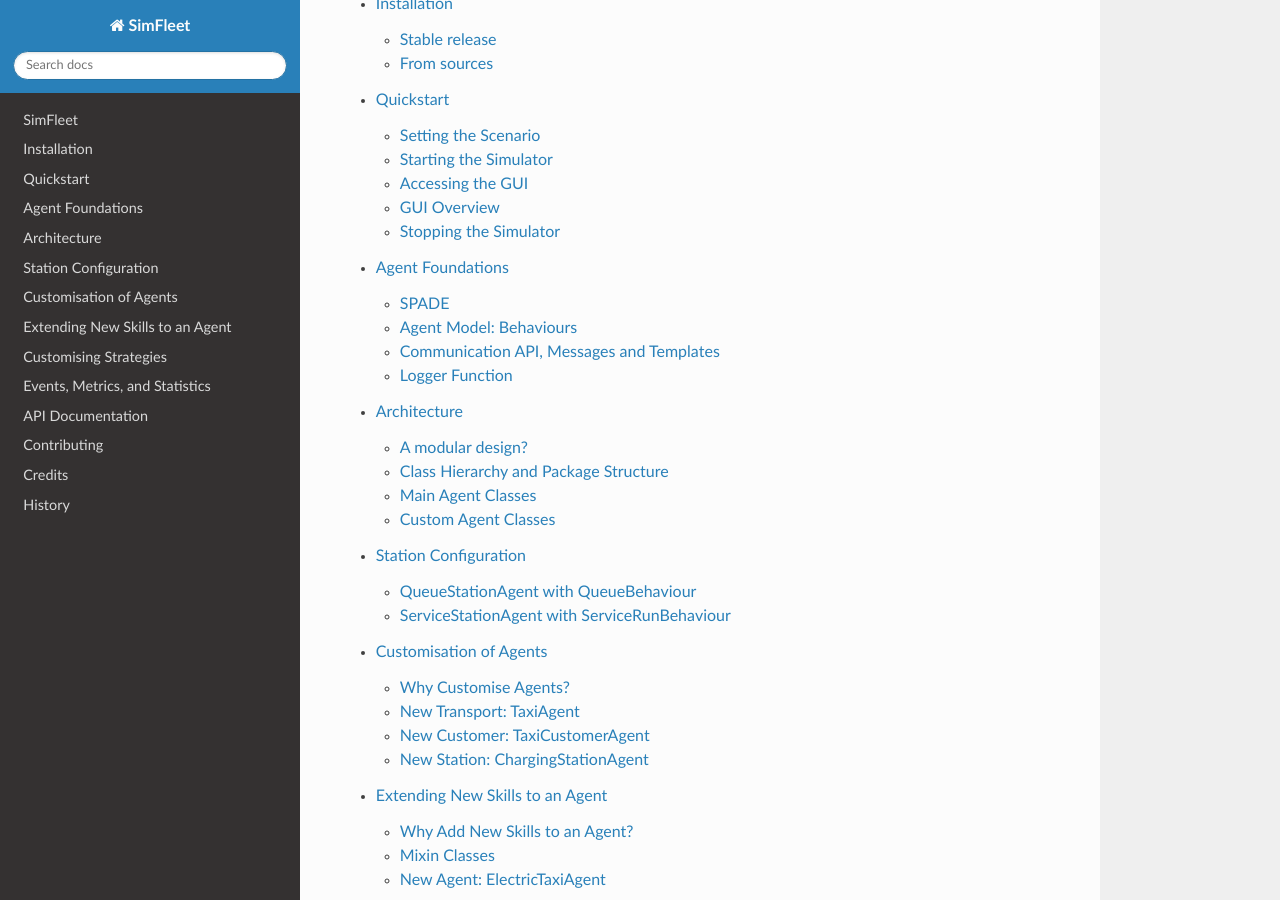
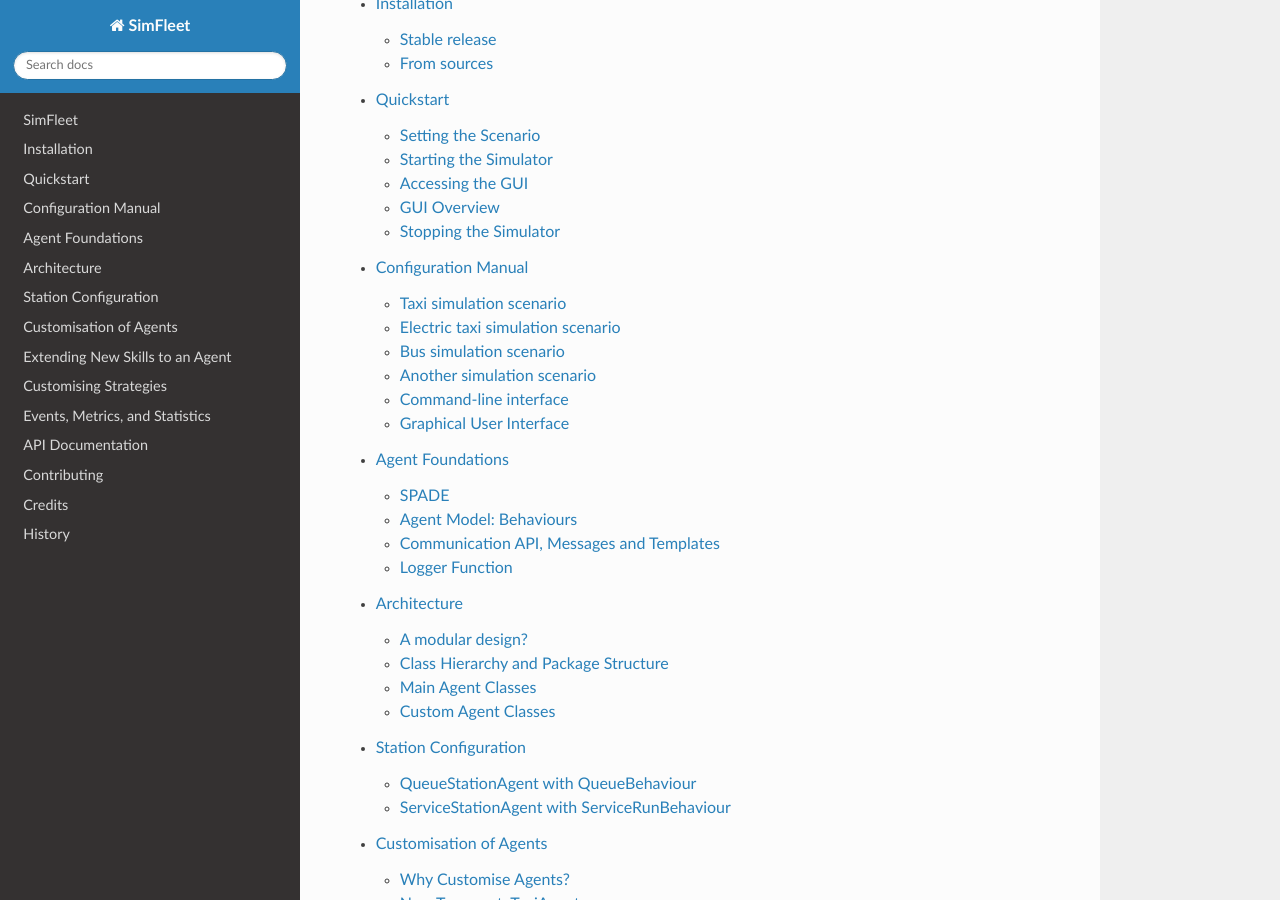
Before and after one commit to javipalanca/simfleet, a Sphinx documentation site: the page built from docs/index.rst, in a window 1280 px wide and 900 px high, scrolled down 312 px. Built offline with Sphinx 7.4.7 and the Read the Docs theme 3.1.0, drawn with Linux system fonts in a browser that asks for light colours; pages that are not in the unit, such as notebooks, are missing from menus; some of the changed lines change nothing that is shown.

Commit message:
Documentation - modifing quickstart and create advanced-config

```diff
--- /dev/null
+++ b/docs/advanced-config.rst
@@ -0,0 +1,408 @@
+====================
+Configuration Manual
+====================
+
+Using SimFleet is straightforward and can be done by running the application from the command line. There are two modes of use:
+a **command-line interface (CLI)** and a **web-based graphical interface (GUI)**. You can execute simulations purely through the command
+line or use the simpler and more intuitive graphical interface.
+
+SimFleet supports a wide variety of urban mobility scenarios, as the simulator includes predefined agents and strategies. In this section,
+we will explore how to use both interfaces of advance mode and the different simulation scenarios available.
+
+
+Taxi simulation scenario
+========================
+
+In this scenario, SimFleet there are three types of agent that interact among them during simulations. These are the FleetManager
+agent, the Taxi agent, and the TaxiCustomer agent.
+
+
+Description of the Agents
+-------------------------
+
+* **TaxiCustomer Agents**
+
+    The TaxiCustomer agents represent people that need to go from one location of the city (their "current location") to
+    another (their "destination").
+    For doing so, each Taxi customer agent requests a single transport service and, once it is transported to its destination,
+    it reaches its final state and ends its execution.
+
+* **Taxi Agents**
+
+    The Taxi agents represent vehicles which can transport Taxi customer agents from their current positions to their respective
+    destinations.
+
+* **FleetManager Agent**
+
+    The FleetManager Agent is responsible for putting in contact the TaxiCustomer agents that need a transport service, and the Taxi
+    agents that may be available to offer these services. In short, the FleetManager Agent acts like a transport call center, accepting
+    the incoming requests from customers (TaxiCustomer agents) and forwarding these requests to the (appropriate) Taxi agents.
+    In order to do so, the FleetManager has a registration protocol by which Taxi agents subscribe to the Fleet Manager
+    that represents their fleet. This is automatically done when a Taxi agent is started.
+
+    In the context of SimFleet, a "transport service" involves, once a particular TaxiCustomer and Taxi agents have reached
+    an agreement, the movement of the Taxi agent from its current position to the TaxiCustomer's position in
+    order to pick the Customer up, and then the transportation of the TaxiCustomer agent to its destination.
+
+The Config file
+---------------
+
+The most important fields that the Taxi simulation scenario file must include are a taxi customers list and a taxis list. Each taxi customer must include the
+following fields:
+
++--------------------------------------------------------------------------------------+
+|  Taxi Customers                                                                      |
++-------------+------------------------------------------------------------------------+
+|  Field      |  Description                                                           |
++=============+========================================================================+
+| class       |   Custom agent file in the format module.file.Class                    |
++-------------+------------------------------------------------------------------------+
+| position    |   Initial coordinates of the customer (optional)                       |
++-------------+------------------------------------------------------------------------+
+| destination |   Destination coordinates of the customer (optional)                   |
++-------------+------------------------------------------------------------------------+
+| name        |   Name of the customer                                                 |
++-------------+------------------------------------------------------------------------+
+| password    |   Password for registering the customer in the platform (optional)     |
++-------------+------------------------------------------------------------------------+
+| fleet_type  |   Fleet type that the customer wants to use                            |
++-------------+------------------------------------------------------------------------+
+| icon        |   Custom icon (in base64 format) to be used by the customer (optional) |
++-------------+------------------------------------------------------------------------+
+| strategy    |   Custom strategy file in the format module.file.Class  (optional)     |
++-------------+------------------------------------------------------------------------+
+| delay       |   Intentional agent pause in seconds  (optional)                       |
++-------------+------------------------------------------------------------------------+
+
+For taxis the fields are as follows:
+
++---------------------------------------------------------------------------------------------+
+|  Taxi                                                                                       |
++------------------+--------------------------------------------------------------------------+
+|  Field           |  Description                                                             |
++==================+==========================================================================+
+| class            |   Custom agent file in the format module.file.Class                      |
++------------------+--------------------------------------------------------------------------+
+| position         |   Initial coordinates of the transport (optional)                        |
++------------------+--------------------------------------------------------------------------+
+| name             |   Name of the transport                                                  |
++------------------+--------------------------------------------------------------------------+
+| password         |   Password for registering the transport in the platform (optional)      |
++------------------+--------------------------------------------------------------------------+
+| speed            |   Speed of the transport (in meters per second)  (optional)              |
++------------------+--------------------------------------------------------------------------+
+| fleet_type       |   Fleet type that the customer wants to use                              |
++------------------+--------------------------------------------------------------------------+
+| optional         |   **fleet**: The fleet manager's JID to be subscribed to (optional)        |
++------------------+--------------------------------------------------------------------------+
+| icon             |   Custom icon (in base64 format) to be used by the transport  (optional) |
++------------------+--------------------------------------------------------------------------+
+| strategy         |   Custom strategy file in the format module.file.Class  (optional)       |
++------------------+--------------------------------------------------------------------------+
+| delay            |   Intentional agent pause in seconds  (optional)                         |
++------------------+--------------------------------------------------------------------------+
+
+For fleet managers the fields are as follows:
+
++--------------------------------------------------------------------------------------+
+|  Fleet managers                                                                      |
++-------------+------------------------------------------------------------------------+
+|  Field      |  Description                                                           |
++=============+========================================================================+
+| name        |   Name of the manager                                                  |
++-------------+------------------------------------------------------------------------+
+| password    |   Password for registering the manager in the platform (optional)      |
++-------------+------------------------------------------------------------------------+
+| fleet_type  |   Fleet type that the agent manages                                    |
++-------------+------------------------------------------------------------------------+
+| icon        |   Custom icon (in base64 format) to be used by the manager  (optional) |
++-------------+------------------------------------------------------------------------+
+| strategy    |   Custom strategy file in the format module.file.Class  (optional)     |
++-------------+------------------------------------------------------------------------+
+
+An example of a config file with four customers, two transports and one fleet manager:
+
+.. code-block:: json
+
+    {
+    "fleets": [
+        {
+            "name": "fleet1",
+            "password": "secret",
+            "fleet_type": "taxi"
+        }
+    ],
+    "transports": [
+        {
+            "class": "simfleet.common.lib.transports.models.taxi.TaxiAgent",
+            "position": [
+                39.470390,
+                -0.356541
+            ],
+            "name": "taxi1",
+            "password": "secret",
+            "speed": 2000,
+            "fleet_type": "taxi",
+            "optional": {
+                "fleet": "fleet1@localhost"
+            },
+            "icon": "taxi",
+            "delay": 0
+        },
+        {
+            "class": "simfleet.common.lib.transports.models.taxi.TaxiAgent",
+            "name": "taxi2",
+            "password": "secret",
+            "speed": 2000,
+            "fleet_type": "taxi",
+            "optional": {
+                "fleet": "fleet1@localhost"
+            },
+            "icon": "taxi"
+        }
+    ],
+    "customers": [
+        {
+            "class": "simfleet.common.lib.customers.models.taxicustomer.TaxiCustomerAgent",
+            "position": [
+                39.45874369,
+                -0.34011479
+            ],
+            "destination": [
+                39.494655,
+                -0.361639
+            ],
+            "name": "taxicustomer1",
+            "password": "secret",
+            "fleet_type": "taxi",
+            "delay": 5
+        },
+        {
+            "class": "simfleet.common.lib.customers.models.taxicustomer.TaxiCustomerAgent",
+            "name": "taxicustomer2",
+            "password": "secret",
+            "fleet_type": "taxi",
+            "delay": 5
+        },
+        {
+            "class": "simfleet.common.lib.customers.models.taxicustomer.TaxiCustomerAgent",
+            "name": "taxicustomer3",
+            "password": "secret",
+            "fleet_type": "taxi",
+            "delay": 7
+        },
+        {
+            "class": "simfleet.common.lib.customers.models.taxicustomer.TaxiCustomerAgent",
+            "name": "taxicustomer4",
+            "password": "secret",
+            "fleet_type": "taxi",
+            "delay": 10
+        }
+    ],
+    "stations": [],
+    "stops": [],
+    "lines": [],
+    "vehicles": [],
+    "simulation_name": "taxis",
+    "max_time": 100,
+    "transport_strategy": "simfleet.common.lib.transports.strategies.taxi.FSMTaxiBehaviour",
+    "customer_strategy": "simfleet.common.lib.customers.strategies.taxicustomer.AcceptFirstRequestBehaviour",
+    "fleetmanager_strategy": "simfleet.common.lib.fleet.strategies.fleetmanager.DelegateRequestBehaviour",
+    "fleetmanager_name": "fleetmanager",
+    "fleetmanager_password": "fleetmanager_passwd",
+    "host": "localhost",
+    "http_port": 9000,
+    "http_ip": "localhost"
+    }
+
+Electric taxi simulation scenario
+=================================
+
+
+Bus simulation scenario
+=======================
+
+
+Another simulation scenario
+===========================
+
+
+Command-line interface
+======================
+
+After installing SimFleet open a command-line and type ``simfleet --config config_file.json``. This starts a
+simulator with the configuration specified at the JSON file and runs the simulator agent. The console will output the default logging
+information and you can terminate the simulator by pressing ``Ctrl+C``. When you terminate the simulator the results of
+the simulations are printed.
+
+Despues de instalar Simfleet podemos ejecutar nuestro archivo de configuración
+
+.. code-block:: console
+
+    $ simfleet --config vehicles.json
+    2024-11-25 16:35:15.429 | INFO     | simfleet.config.settings:load_config:134 - Reading config vehicles.json
+    2024-11-25 16:35:15.710 | INFO     | simfleet.simulator:__init__:89 - Starting SimFleet (simulation_drone)
+    2024-11-25 16:35:15.722 | INFO     | simfleet.simulator:load_icons:467 - Reading icons /simfleet/templates/data/img_drones.json
+    2024-11-25 16:35:15.934 | INFO     | simfleet.common.agents.directory:setup:63 - Directory agent directory running
+    2024-11-25 16:35:15.935 | INFO     | simfleet.simulator:__init__:119 - Creating 0 managers, 0 transports, 0 customers, 0 stations and 2 vehicles.
+    2024-11-25 16:35:15.935 | INFO     | simfleet.simulator:load_scenario:169 - Loading scenario...
+    2024-11-25 16:35:15.937 | INFO     | simfleet.simulator:load_scenario:192 - Loading lines...
+    2024-11-25 16:35:16.061 | SUCCESS  | simfleet.simulator:gather_batch:258 - All agents gathered
+    2024-11-25 16:35:16.292 | INFO     | simfleet.simulator:setup:133 - Simulator agent running
+    2024-11-25 16:35:16.295 | INFO     | simfleet.simulator:setup:151 - Web interface running at http://localhost:9000/app
+
+
+    ^C
+
+    2024-11-25 16:36:26.108 | INFO     | simfleet.simulator:stop:258 -
+    Terminating... (17.3 seconds elapsed)
+
+However, if you don't use some options when running the simulator there will be no default transports nor customers. That's
+why stats are empty. To run a simulation with some parameters you must fill a configuration file where the simulation scenario
+is defined.
+
+To show he command line interface options you can enter the ``--help`` command:
+
+.. code-block:: console
+
+    $ simfleet --help
+
+    Usage: simfleet [OPTIONS]
+
+  Console script for SimFleet.
+
+    Options:
+      -n, --name TEXT              Name of the simulation execution.
+      -o, --output TEXT            Filename to save simulation results.
+      -of, --oformat [json|excel]  Output format used to save simulation results.
+                                   (default: json)
+      -mt, --max-time INTEGER      Maximum simulation time (in seconds).
+      -r, --autorun                Run simulation as soon as the agents are ready.
+      -c, --config TEXT            Filename of JSON file with initial config.
+      -v, --verbose                Show verbose debug level: -v level 1, -vv level
+                                   2, -vvv level 3, -vvvv level 4
+      --help                       Show this message and exit.
+
+
+The output of a simulation shows some statistics of the simulation, with the `Average Total Time`, which
+represents the average time of customers from the moment they request a transport until they are delivered to their
+destination, and the `Average Waiting Time`, which is the average time of customers from requesting a transport to being
+picked up. This information is also shown for each customer along with their status at the end of the simulation.
+
+In the case of transports, the shown information includes the number of assignments of each transport (how many customers it has
+delivered), the total distance it has traveled and its final status.
+
+This information is going to be useful for the development of new strategies that improve the system balancing or for
+debugging errors if a transport or a customer gets stuck or any other unexpected situation occurs.
+
+The last but no less important option is the verbosity option. It allows you to specify how verbose you want the
+simulator to be. The number of ``v`` letters you pass to the option indicates the level of verbosity (e.g. ``-v`` is
+**DEBUG** verbosity and ``-vvvv`` is the highest level of verbosity where the internal messages of the platform are
+shown).
+
+Saving the simulation results
+~~~~~~~~~~~~~~~~~~~~~~~~~~~~~
+
+If you want to store the results of simulation in a file you may use the ``--output`` option (or ``-o``) to specify the
+name of the file where the simulation results will be saved. The ``--oformat`` (``-of``) allows you to choose the output
+format between json (default) or excel. It is also useful to use the ``--name`` (or ``-n``) to name the simulation.
+
+Example:
+
+.. code-block:: console
+
+    $ simfleet --config myconfig.json --name "My Simulation" --output results.xls --oformat excel
+
+Graphical User Interface
+========================
+A much more user-friendly way to use SimFleet is through the built-in graphical user interface. This interface is
+accessed via any web browser and is designed as a viewer for your running simulations.
+To open it just visit the address shown on the screen when you run the simulator and access that website.
+
+.. hint::
+    The Simulator agent is who raises the GUI and shows the address in the console output:
+
+    .. code-block:: console
+
+        2015-10-21 16:29:07.229 | INFO     | simfleet.simulator:setup:110 - Web interface running at http://127.0.0.1:9000/app
+
+    This address is (in most cases): `http://127.0.0.1:9000/app <http://127.0.0.1:9000/app>`_
+
+Once you visit the GUI address you see an interface like this:
+
+.. figure:: images/screen3.png
+    :align: center
+    :alt: GUI at startup
+
+    GUI at startup
+
+In the GUI you can see a map of the city on the right and a Control Panel with various options on the left:
+
+#. A **Run** button that starts the simulation.
+
+#. A **Clear** button to stop and reset the simulation.
+
+#. Stats of the waiting time and total time of the simulation in real time.
+
+#. A **Download** button to get the stats of the simulation in excel or json format.
+
+#. A collapsable tree view with the transports and customers that are included in the simulation, with a color bullet that indicates their current status.
+
+If the **Run** button is pressed the simulation shows how the transports move to the customers and deliver them to their
+destinations.
+
+.. figure:: images/madrid.png
+    :align: center
+    :alt: Simulation in progress
+
+    Simulation in progress
+
+Notice that when a transport picks up a customer, the customer's icon disappears from the map view (since it
+is inside the transport) and is no longer viewed (it's also not shown when it arrives to its destination). However, you can
+check at any time your customers status in the tree view of the Control Panel.
+
+The code colors in the tree view indicate the status of a transport or a customer. The legend of colors is as follows:
+
++--------------------------------------+---------------------------------+
+|              Transports              |            Customers            |
++--------------+-----------------------+---------------+-----------------+
+|  Bullet      |     Status            |  Bullet       |     Status      |
++==============+=======================+===============+=================+
+| |positive|   | WAITING               | |active|      |  WAITING        |
++--------------+-----------------------+---------------+-----------------+
+| |inter|      | WAITING FOR APPROVAL  | |inter|       |  ASSIGNED       |
++--------------+-----------------------+---------------+-----------------+
+| |interpulse| | MOVING TO CUSTOMER    | |activepulse| |  IN TRANSPORT   |
++--------------+-----------------------+---------------+-----------------+
+| |activepulse|| MOVING TO DESTINATION | |positive|    |  IN DESTINATION |
++--------------+-----------------------+---------------+-----------------+
+
+
+
+.. |positive| image:: images/positive2.png
+                :width: 36px
+
+.. |inter| image:: images/inter2.png
+                :width: 36px
+
+.. |interpulse| image:: images/interpulse2.png
+                :width: 36px
+
+.. |activepulse| image:: images/activepulse2.png
+                :width: 36px
+
+.. |active| image:: images/active2.png
+                :width: 36px
+
+.. hint::
+    Every time than a bullet is pulsing means that the agent is moving.
+
+
+When a transport is moving it's also shown in the GUI the path that the transport is following. The color of the path indicates the
+type of movement that the transport is doing. A yellow path indicates that the transport is going to pick up the customer.
+On the other hand, a blue path indicates that the transport is taking the customer to his destination.
+
+
+.. note::
+    A simulation is finished when all transports are free (and waiting for new customers) and all customers are in their
+    destinations (i.e. all bullets are green).
--- a/docs/index.rst
+++ b/docs/index.rst
@@ -9,6 +9,7 @@
    readme
    installation
    quickstart
+   advanced-config
    agent
    architecture
    stations
--- a/docs/quickstart.rst
+++ b/docs/quickstart.rst
@@ -2,8 +2,8 @@
 Quickstart
 ============
 
-This quickstart guide demonstrates how to launch a basic simulation in SimFleet using vehicles as the sole mode of transportation.
-Make sure you have the appropriate configuration file (in this case, ``vehicles.json``), which already defines vehicle movements with specified
+This quickstart guide demonstrates how to launch a basic simulation in SimFleet using vehicles as the sole mode of transportation with
+the web-based graphical interface (GUI). Make sure you have the appropriate configuration file (in this case, ``vehicles.json``), which defines vehicle movements with specified
 origins and destinations.
 
 Steps to Start a Simulation:
```
